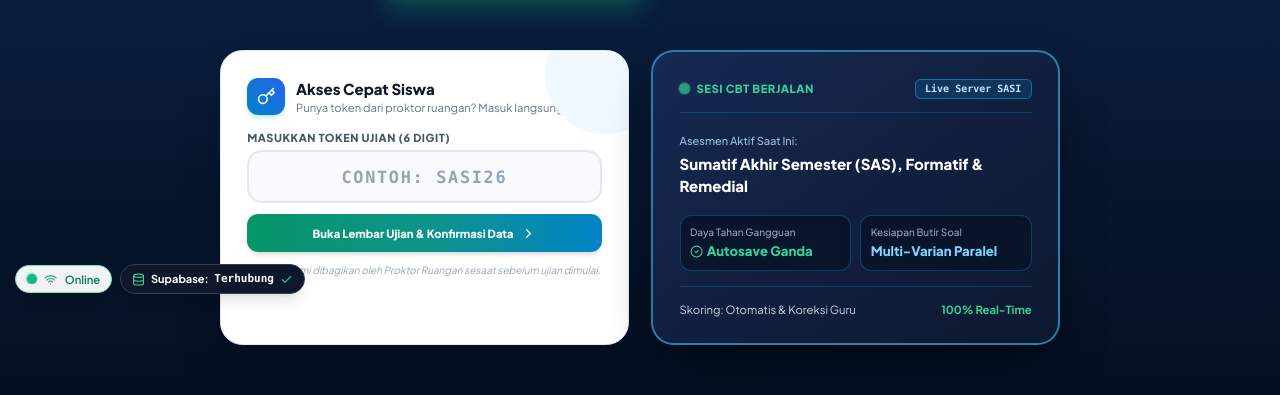
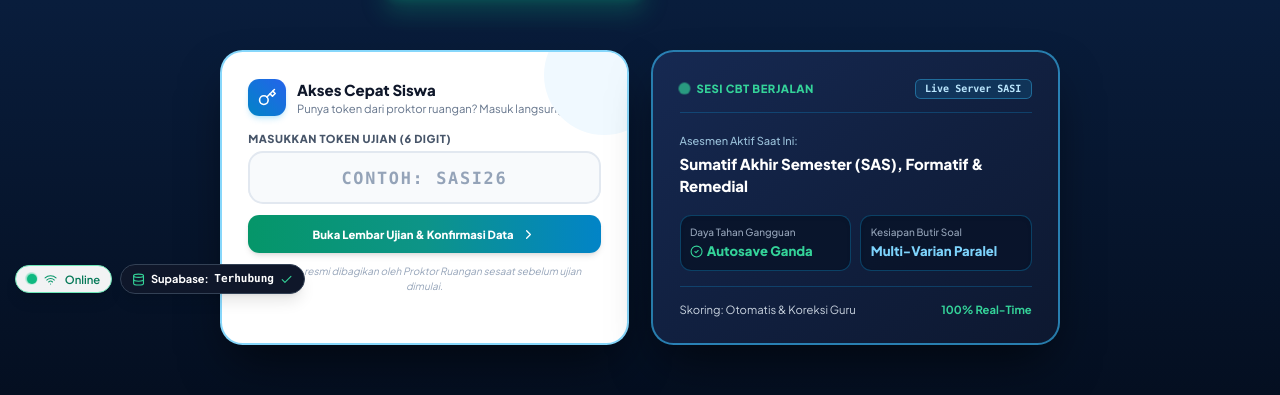
Before and after one commit to nughejr-creator/Sistem_Assesmen_Sekolah_Indonesia, a React (Vite) app: page / in a window 1280 px wide. Shown: the part 491-886 px from the top of the page. Built offline with nearby package versions, Linux system fonts and the light colour scheme; no server answers; the database is empty.

Commit message:
style(home): apply prominent matching 2px sky border to quick access card

```diff
--- a/src/components/public/LandingHomeBody.tsx
+++ b/src/components/public/LandingHomeBody.tsx
@@ -119,8 +119,8 @@ export const LandingHomeBody: React.FC<LandingHomeBodyProps> = ({
           {/* Dua Kartu Interaktif Berdampingan */}
           <div className="grid grid-cols-1 md:grid-cols-2 gap-6 mt-14 max-w-4xl mx-auto">
 
-            {/* KARTU 1: AKSES CEPAT SISWA (MASUKKAN TOKEN TES) */}
-            <div className="bg-white rounded-3xl p-6 sm:p-7 border border-slate-200 shadow-2xl relative overflow-hidden group text-slate-900">
+            {/* KARTU 1: AKSES CEPAT SISWA (DENGAN BORDER TEGAS KONTRASTING) */}
+            <div className="bg-white rounded-3xl p-6 sm:p-7 border-2 border-sky-400/60 shadow-2xl shadow-black/60 relative overflow-hidden group text-slate-900 transition-all duration-300 hover:border-sky-300">
               <div className="absolute top-0 right-0 w-32 h-32 bg-sky-50 rounded-full -mr-10 -mt-10 pointer-events-none" />
 
               <div className="flex items-center space-x-3 mb-3">
```
